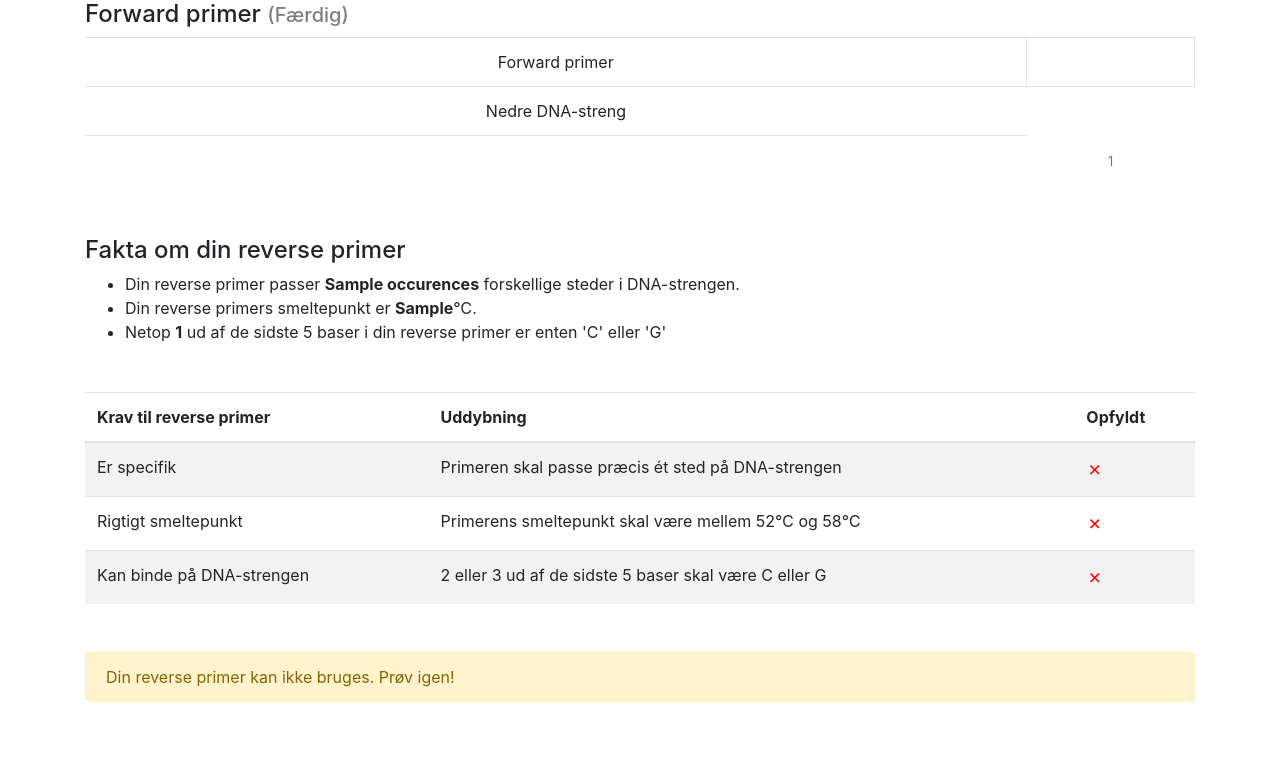
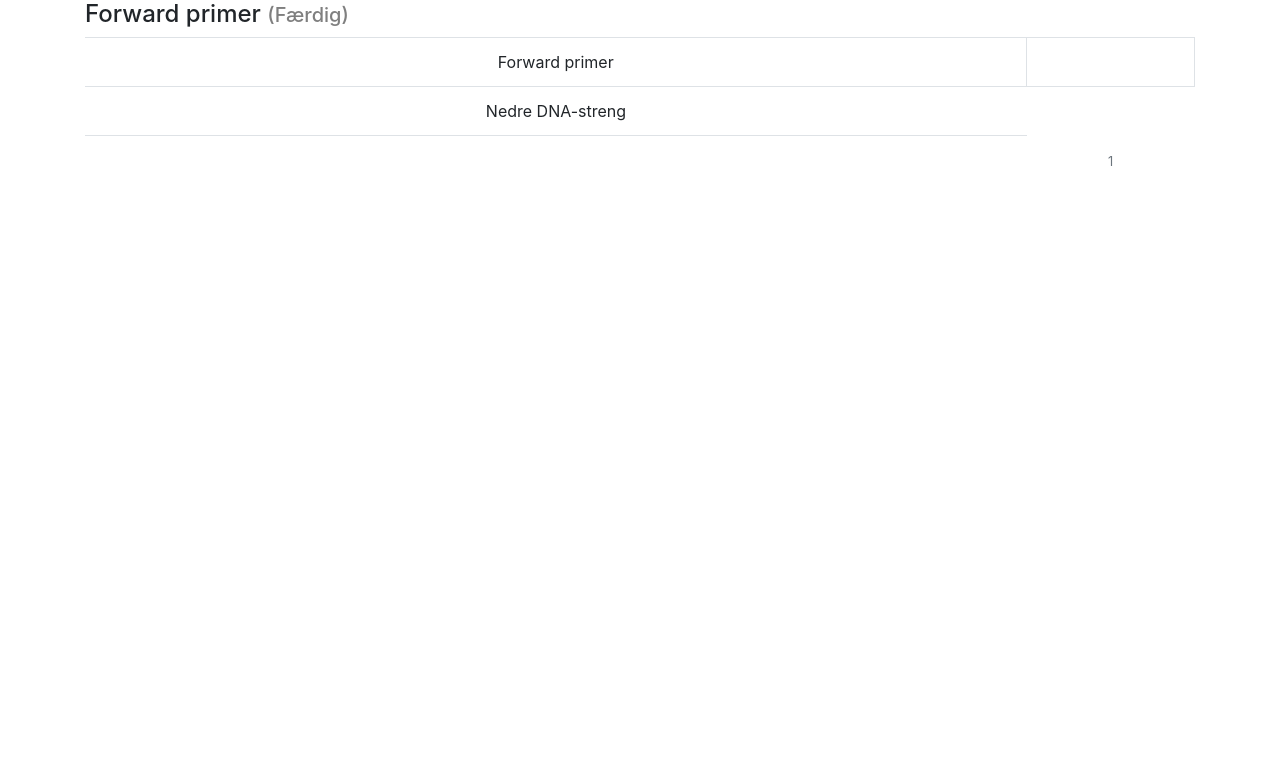
Before and after one commit to DatalogiForAlle/pcr-test, a Django app: template pcrtest/templates/pcrtest/reverse.html in a window 1280 px wide. Shown: the part 923-1689 px from the top of the page. After the commit the page ends 1089 px from the top, so only its background shows below. Run offline with Django 3.2, Linux system fonts and the light colour scheme; tables that the repository leaves empty hold one stand-in row (values such as "Sample post"); the template is opened without the code that fills it: values that come from a table or form of the project are taken from there, most other values are stand-ins (such as "Sample title", 1, 10 or a date in 2020); some libraries are stand-ins or nearby versions.

Commit message:
fixed frontend errors

```diff
--- a/pcrtest/templates/pcrtest/reverse.html
+++ b/pcrtest/templates/pcrtest/reverse.html
@@ -65,7 +65,7 @@
 <!-- Include visual representation of dna and primer -->
 {% include 'pcrtest/forward_include.html' %}
 
-
+{% if reverse_primer %}
 <h4>Fakta om din reverse primer</h4>
 <ul>
     {% if occurences == 1 %}
@@ -118,7 +118,7 @@
 
 {% if reverse_primer_is_good %}
 <div class="alert alert-success">
-    Dine primere primer lever op til alle krav!
+    Dine primere lever op til alle krav!
 </div>
 {% else %}
 <div class="alert alert-warning">
@@ -126,5 +126,6 @@
 </div>
 {% endif %}
 <br><br>
+{% endif %}
 
 {% endblock content %}
```
